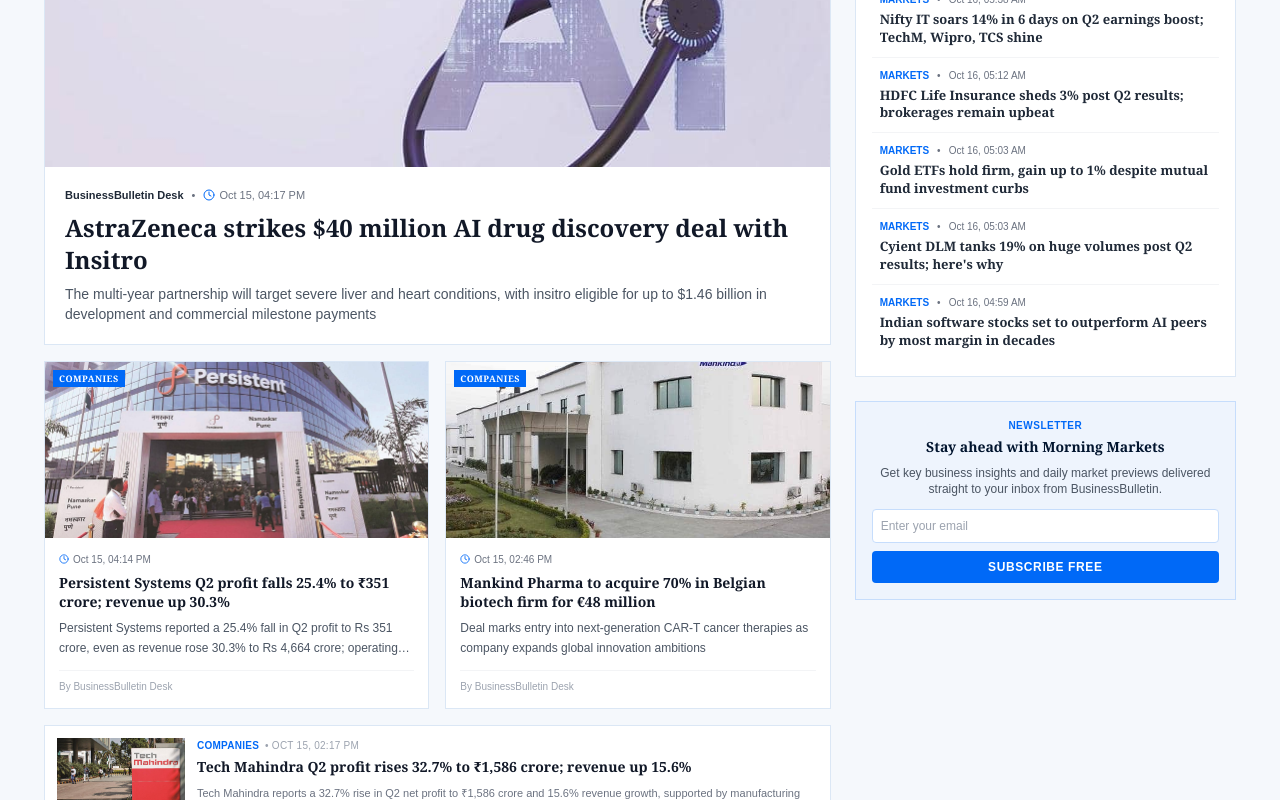
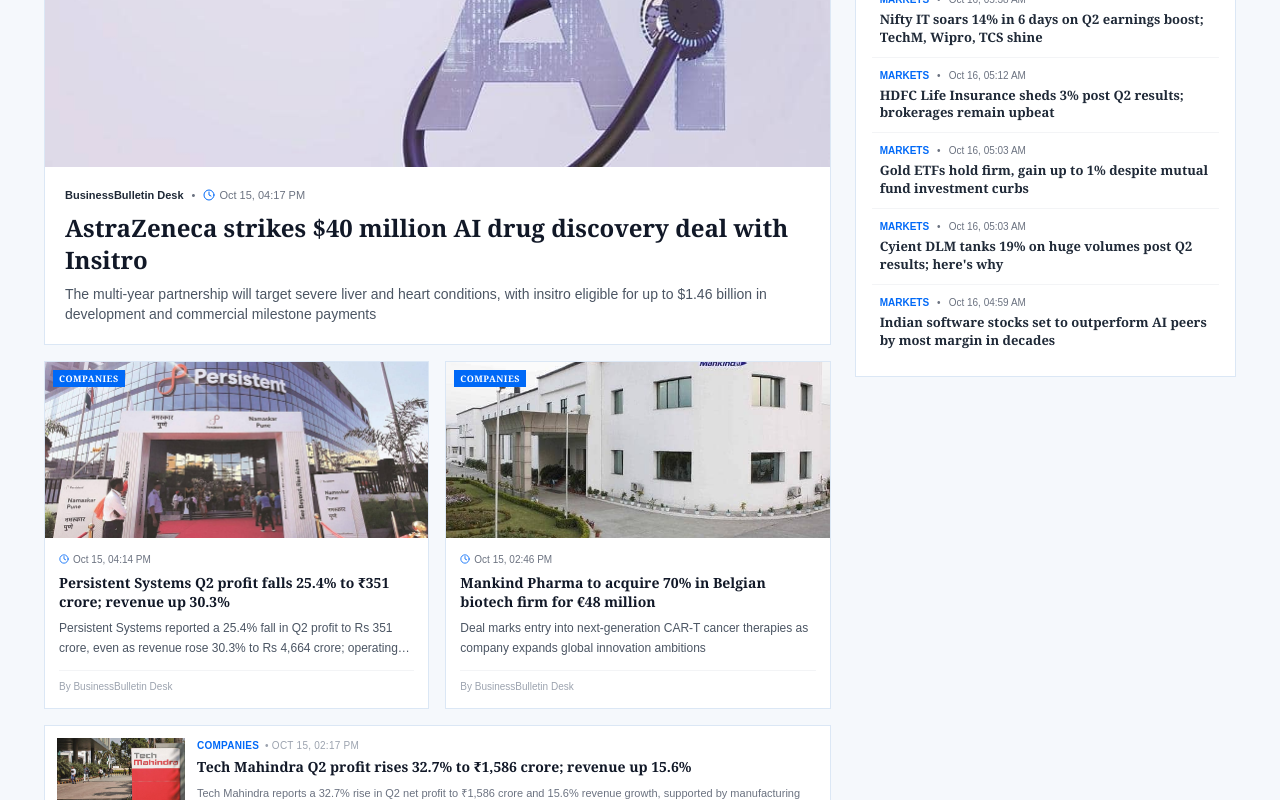
Before and after one commit to Parthchampaneri23/BB-website, a Next.js app: page /category/companies in a window 1280 px wide. Shown: the part 475-1275 px from the top of the page. Built offline with nearby package versions, Linux system fonts and the light colour scheme.

Commit message:
remove newsletter subscription box from category sidebar

```diff
--- a/src/app/category/[slug]/page.tsx
+++ b/src/app/category/[slug]/page.tsx
@@ -95,26 +95,6 @@
               ))}
             </div>
           </div>
-
-          <div className="bg-[#eaf2ff]/60 border border-[#c6ddfc] p-4 rounded-xs text-center font-sans">
-            <span className="text-[10px] font-bold uppercase tracking-wider text-[#0069f7] block mb-1">
-              Newsletter
-            </span>
-            <h4 className="font-serif font-bold text-sm text-[#01142e] mb-2">
-              Stay ahead with Morning Markets
-            </h4>
-            <p className="text-xs text-gray-600 mb-3">
-              Get key business insights and daily market previews delivered straight to your inbox from BusinessBulletin.
-            </p>
-            <input
-              type="email"
-              placeholder="Enter your email"
-              className="w-full text-xs p-2 border border-[#c6ddfc] rounded mb-2 bg-white focus:outline-none focus:border-[#0069f7]"
-            />
-            <button className="w-full bg-[#0069f7] hover:bg-[#0053c7] text-white text-xs font-bold py-2 rounded uppercase tracking-wider transition cursor-pointer shadow-xs">
-              Subscribe Free
-            </button>
-          </div>
         </div>
       </div>
     </div>
```
